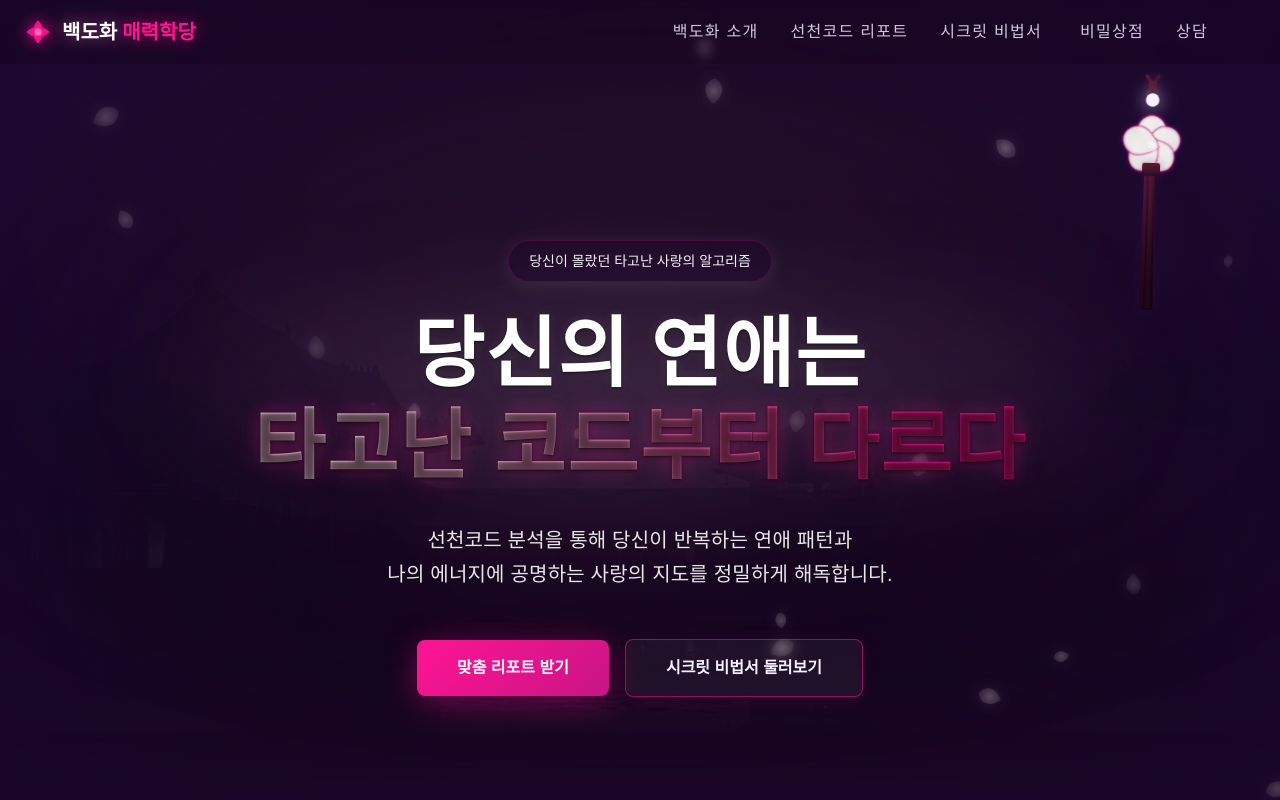
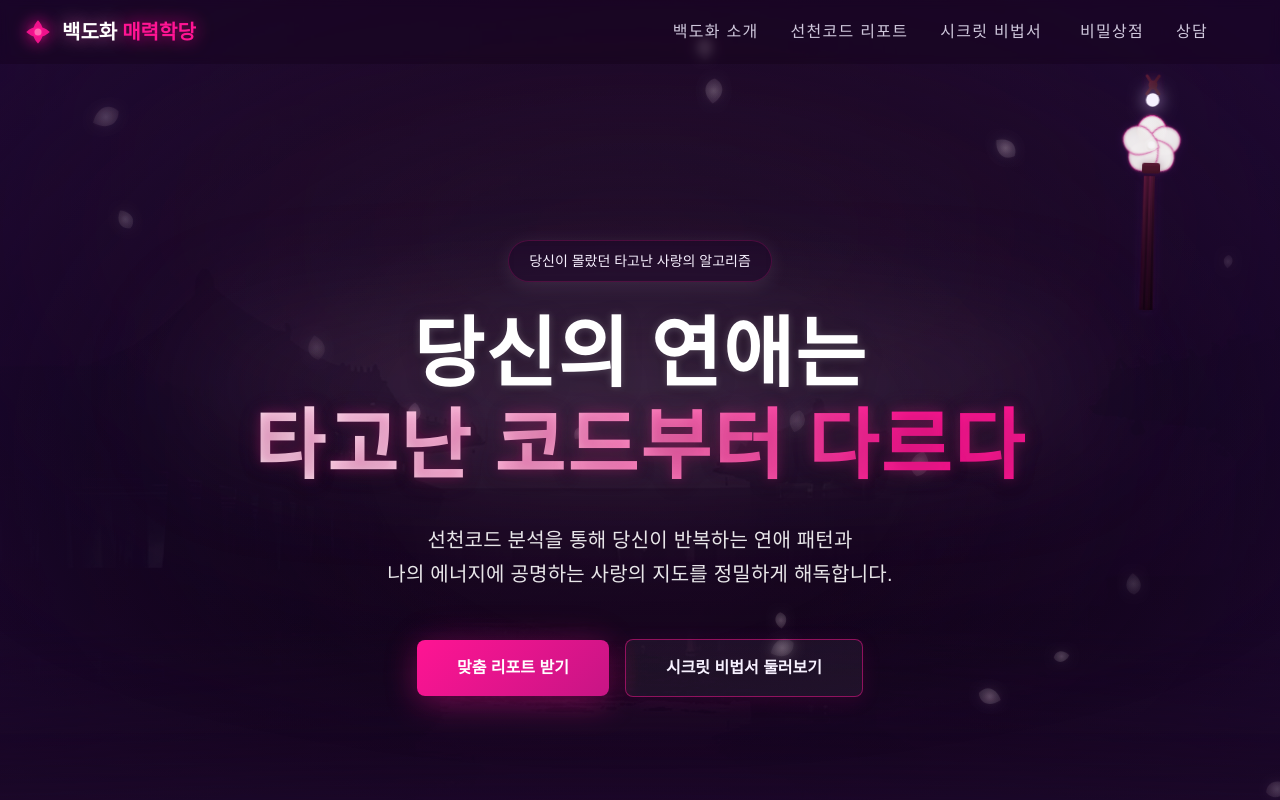
Before and after one commit to woolbo100/buzasun, a Next.js app: page / in a window 1280 px wide. Shown: the top 800 px of the page. Built offline with nearby package versions, Linux system fonts and the light colour scheme.

Commit message:
update design

```diff
--- a/components/Hero.tsx
+++ b/components/Hero.tsx
@@ -68,9 +68,8 @@ export default function Hero() {
               className="block relative z-10"
               style={{
                 color: '#ffffff',
-                textShadow: '0 1px 2px rgba(0, 0, 0, 0.5), 0 2px 8px rgba(0, 0, 0, 0.4), 0 0 12px rgba(255, 255, 255, 0.15)',
+                textShadow: '0 0 8px rgba(255, 255, 255, 0.2), 0 4px 20px rgba(0, 0, 0, 0.3)',
                 wordBreak: 'keep-all',
-                fontWeight: 700,
               }}
             >
               당신의 연애는
@@ -83,9 +82,8 @@ export default function Hero() {
                 WebkitBackgroundClip: 'text',
                 WebkitTextFillColor: 'transparent',
                 backgroundClip: 'text',
-                textShadow: '0 1px 2px rgba(0, 0, 0, 0.5), 0 2px 8px rgba(0, 0, 0, 0.4), 0 0 16px rgba(255, 20, 147, 0.3), 0 0 32px rgba(255, 105, 180, 0.2)',
+                textShadow: '0 0 12px rgba(255, 20, 147, 0.25), 0 0 24px rgba(255, 105, 180, 0.15), 0 4px 20px rgba(0, 0, 0, 0.3)',
                 wordBreak: 'keep-all',
-                fontWeight: 700,
               }}
             >
               타고난 코드부터 다르다
```
